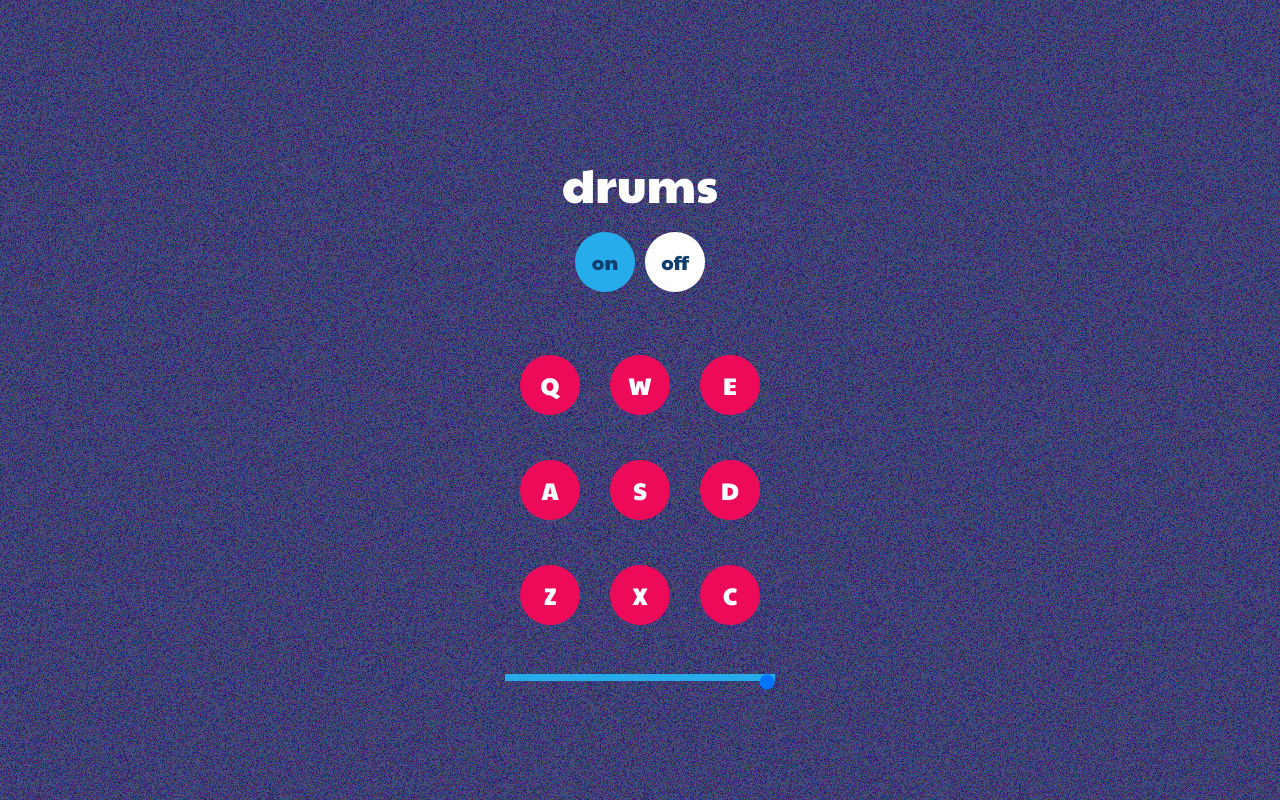
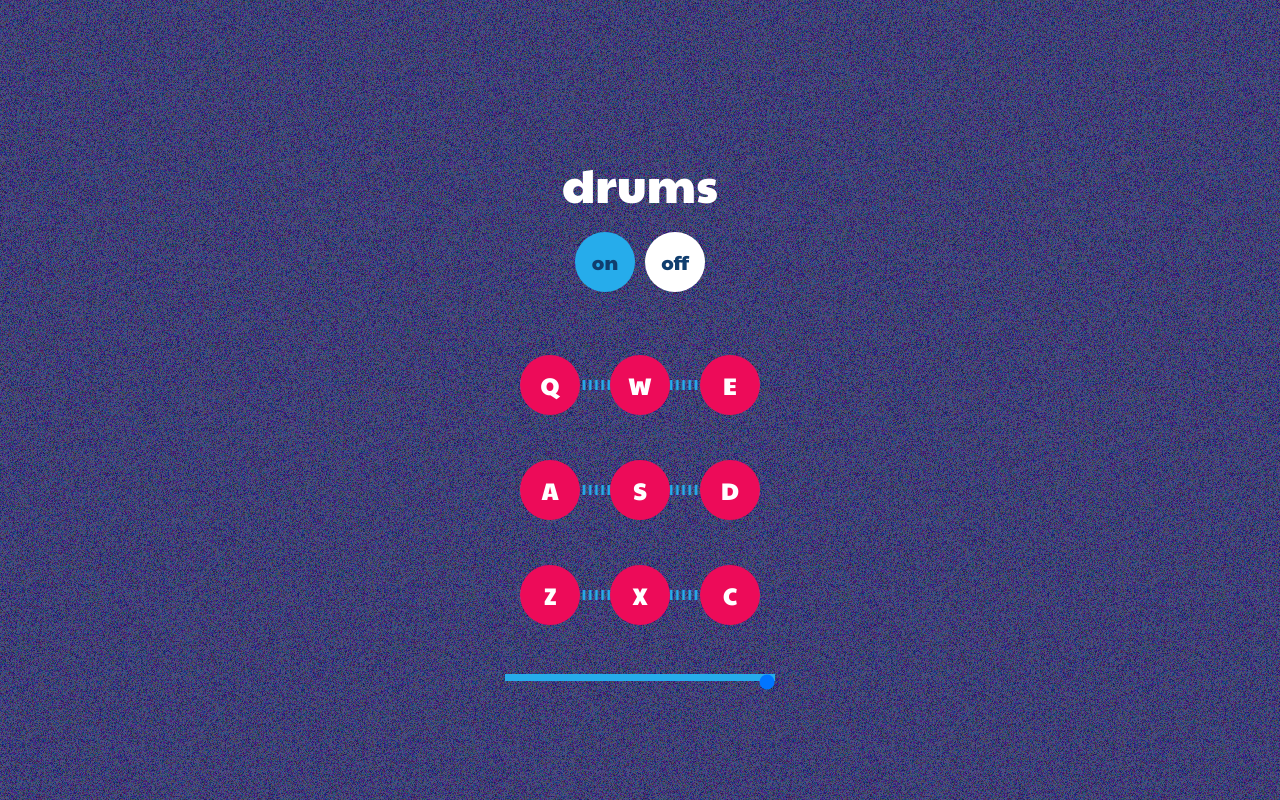
Before and after one commit to JeffAbney/react-drum-machine, a React (Create React App) app: page / in a window 1280 px wide. Built offline with nearby package versions, Linux system fonts and the light colour scheme.

Commit message:
Add lines on drumpad

```diff
--- a/src/App.css
+++ b/src/App.css
@@ -85,6 +85,23 @@
     /90px 90px 90px;
   justify-items: center;
   align-items: center;
+}
+
+.line-container {
+  position: absolute;
+  display: grid;
+  grid-template:
+    "qwe" 105px
+    "asd" 105px
+    "zxc" 105px
+    /90px;
+  justify-items: center;
+  align-items: center;
+}
+
+.line {
+	width: 240px;
+	height: 10px;
 }
 
 .drum-pad {
--- a/src/App.js
+++ b/src/App.js
@@ -193,6 +193,11 @@ class App extends Component {
           </div>
         </div>
         <div className="drum-pad-container">
+          <div className="line-container">
+            <img className="line" id="line-qwe" src={lineMb}/>
+            <img className="line" id="line-asd" src={lineMb}/>
+            <img className="line" id="line-zxc" src={lineMb}/>
+          </div>
           <div className="star-container">
             <img className='star' id="star-q" src={star} alt=""/>
             <img className='star' id="star-w" src={star} alt=""/>
```
